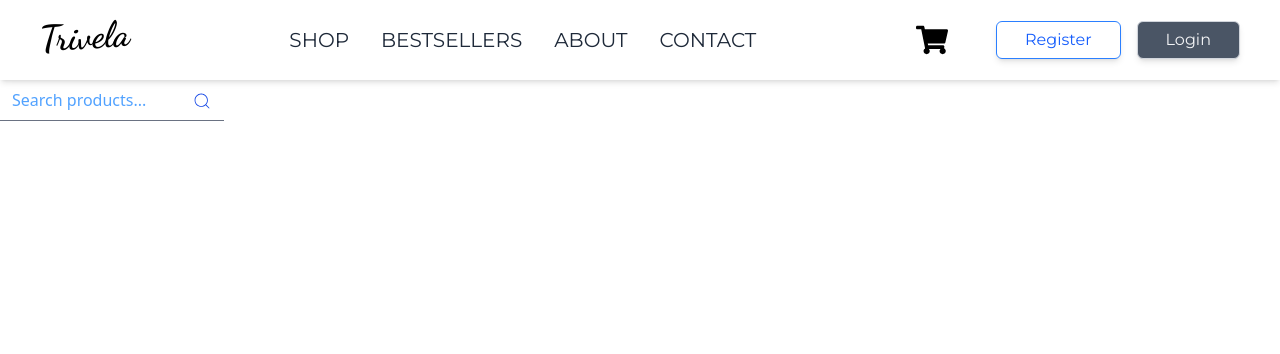
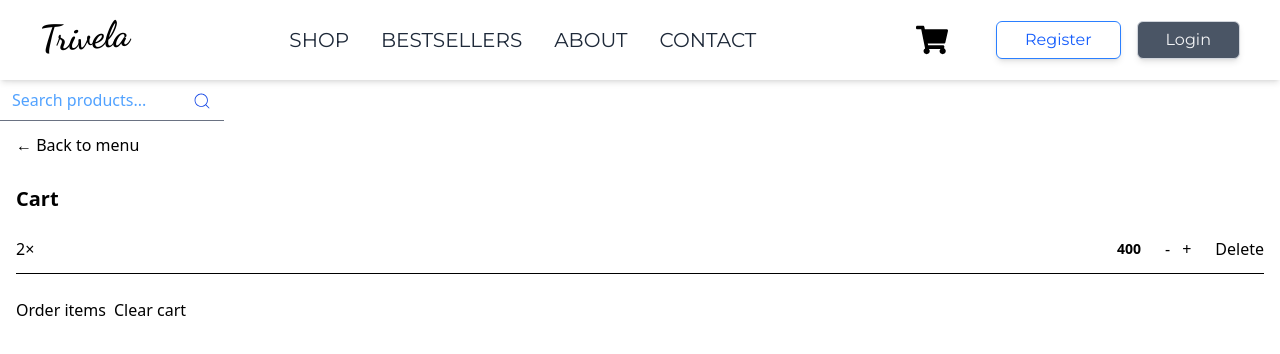
Before and after one commit to onyedikachidev-codes/e-commerce_typescript, a Next.js app: page /cart in a window 1280 px wide. Shown: the top 354 px of the page. Built offline with nearby package versions, Linux system fonts and the light colour scheme; a web font is replaced by a local one.

Commit message:
cart in-progress

```diff
--- /dev/null
+++ b/app/_components/cart/CartItem.tsx
@@ -0,0 +1,30 @@
+import React from "react";
+import UpdateItemQuantity from "./UpdateItemQuantity";
+import DeleteItem from "./DeleteItem";
+
+type CartItemProps = {
+  item: {
+    productId: number;
+    name: string;
+    quantity: number;
+    totalPrice: number;
+  };
+};
+
+export default function CartItem({ item }: CartItemProps) {
+  const { productId, name, quantity, totalPrice } = item;
+  console.log(productId);
+
+  return (
+    <li className="py-3 sm:flex sm:items-center sm:justify-between">
+      <p className="mb-1 sm:mb-0">
+        {quantity}&times; {name}
+      </p>
+      <div className="flex items-center justify-between sm:gap-6">
+        <p className="text-sm font-bold">{totalPrice}</p>
+        <UpdateItemQuantity productId={productId} />
+        <DeleteItem productId={productId} />
+      </div>
+    </li>
+  );
+}
--- /dev/null
+++ b/app/_components/cart/DeleteItem.tsx
@@ -0,0 +1,14 @@
+import { deleteItems } from "@/app/store/carts";
+import React from "react";
+import { useDispatch } from "react-redux";
+
+interface DeleteItemProps {
+  productId: number;
+}
+
+export default function DeleteItem({ productId }: DeleteItemProps) {
+  const dispatch = useDispatch();
+  return (
+    <button onClick={() => dispatch(deleteItems(productId))}>Delete</button>
+  );
+}
--- /dev/null
+++ b/app/_components/cart/EmptyCart.tsx
@@ -0,0 +1,14 @@
+import Link from "next/link";
+import React from "react";
+
+export default function EmptyCart() {
+  return (
+    <div className="px-4 py-3">
+      <Link href="/products">&larr; Back to Shop</Link>
+
+      <p className="mt-7 font-semibold">
+        Your cart is still empty. Start adding some items :)
+      </p>
+    </div>
+  );
+}
--- /dev/null
+++ b/app/_components/cart/UpdateItemQuantity.tsx
@@ -0,0 +1,23 @@
+import React from "react";
+import { useDispatch } from "react-redux";
+
+interface UpdateItemProps {
+  productId: number;
+}
+
+import { decreaseItemQuantity, increaseItemQuantity } from "@/app/store/carts";
+
+export default function UpdateItemQuantity({ productId }: UpdateItemProps) {
+  const dispatch = useDispatch();
+
+  return (
+    <div className="flex items-center gap-1 md:gap-3">
+      <button onClick={() => dispatch(decreaseItemQuantity(productId))}>
+        -
+      </button>
+      <button onClick={() => dispatch(increaseItemQuantity(productId))}>
+        +
+      </button>
+    </div>
+  );
+}
--- a/app/_slices/cartSlice.ts
+++ /dev/null
@@ -1,11 +0,0 @@
-import { createSlice } from "@reduxjs/toolkit";
-
-const initialState = {
-  cart: [{}],
-};
-
-const cartSlice = createSlice({
-  name: "cart",
-  initialState,
-  reducers: {},
-});
--- a/app/cart/page.tsx
+++ b/app/cart/page.tsx
@@ -1,15 +1,42 @@
 "use client";
+
+import { useDispatch, useSelector } from "react-redux";
+import Link from "next/link";
+import { clearCart, getCart } from "../store/carts";
 
 import Header from "../_components/Header";
 import SearchBar from "../_components/SearchBar";
+import CartItem from "../_components/cart/CartItem";
+import EmptyCart from "../_components/cart/EmptyCart";
 
 export default function Page() {
+  const cart = useSelector(getCart);
+  const dispatch = useDispatch();
+
+  if (!cart.length) return <EmptyCart />;
+
   return (
     <main>
       <Header />
 
       <section className="mt-20">
         <SearchBar />
+
+        <div className="px-4 py-3">
+          <Link href="/menu">&larr; Back to menu</Link>
+
+          <h2 className="mt-7 text-xl font-semibold">Cart</h2>
+
+          <ul className="mt-3 divide-y divide-stone-200 border-b">
+            {cart.map((item) => (
+              <CartItem item={item} key={item.id} />
+            ))}
+          </ul>
+          <div className="mt-6 space-x-2">
+            <button>Order items</button>
+            <button onClick={() => dispatch(clearCart())}>Clear cart</button>
+          </div>
+        </div>
       </section>
     </main>
   );
--- a/app/store/carts/index.ts
+++ b/app/store/carts/index.ts
@@ -1,4 +1,5 @@
 import { createSlice } from "@reduxjs/toolkit";
+import { RootState } from "..";
 
 interface CartItem {
   cartId: number;
@@ -65,3 +66,5 @@
 } = cartSlice.actions;
 
 export default cartSlice.reducer;
+
+export const getCart = (state: RootState) => state.cart.cart;
--- a/app/store/index.ts
+++ b/app/store/index.ts
@@ -10,3 +10,6 @@
 });
 
 export default store;
+
+export type RootState = ReturnType<typeof store.getState>;
+export type AppDispatch = typeof store.dispatch;
```
